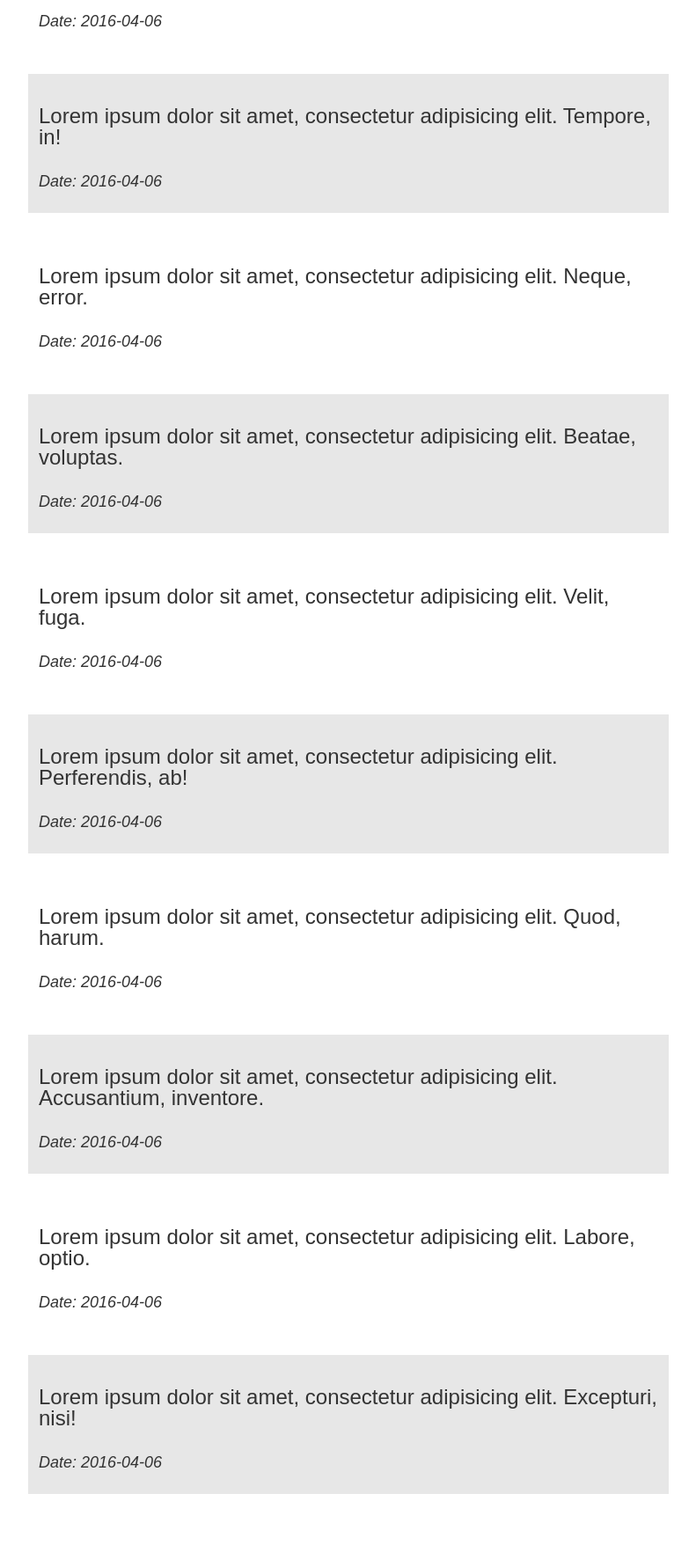
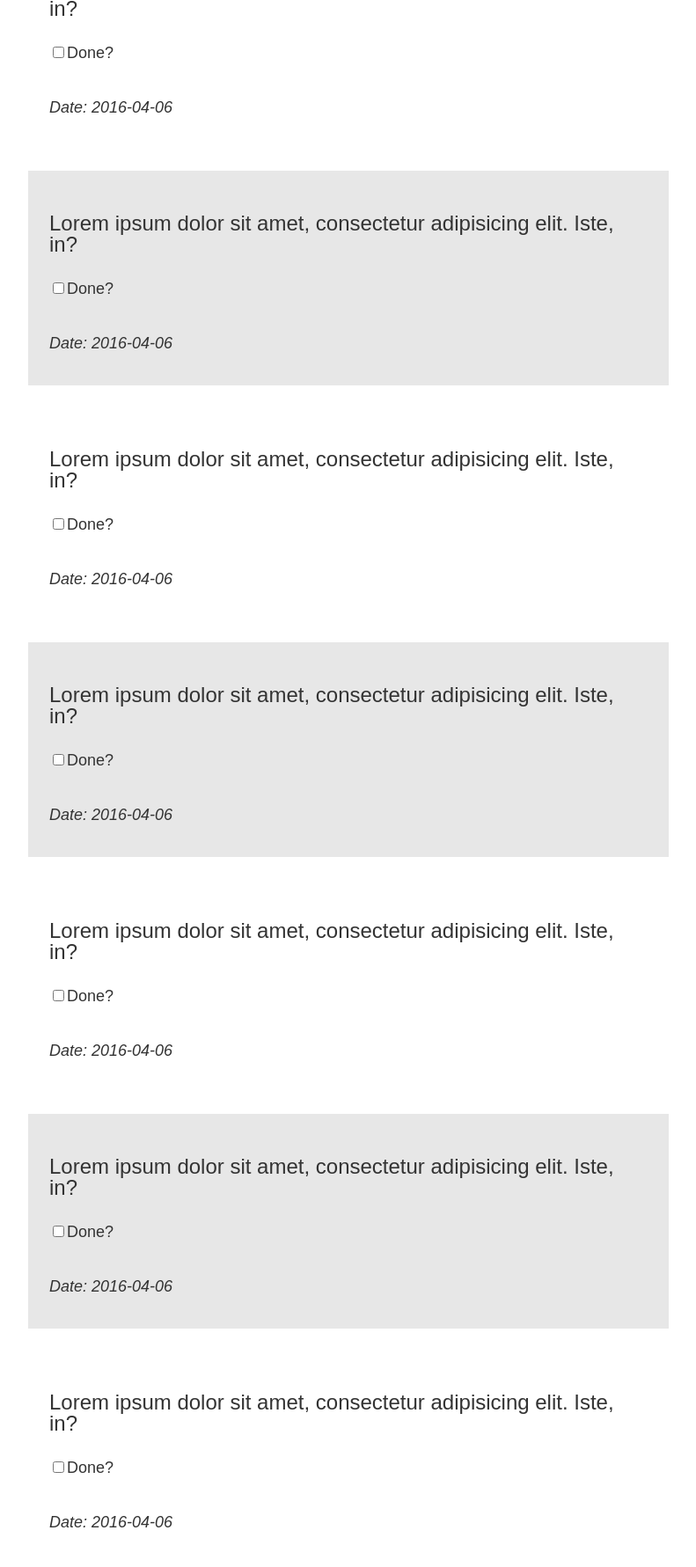
Before and after one commit to Sealious/workshops-2016-summer, a plain HTML site: page homework2/index.html in a window 1280 px wide. Shown: the part 366-2147 px from the top of the page at 88% size, without its empty margins (264-1055 px from the left). Before the commit the page ends 2088 px from the top, so only its background shows below. Drawn offline with Linux system fonts and the light colour scheme.

Commit message:
added checkboxes

```diff
--- a/homework2/index.html
+++ b/homework2/index.html
@@ -45,7 +45,7 @@
 
     li
     {
-     	padding:0.5rem;
+     	padding:1rem;
  		line-height: 2rem;
  		margin-top:  1rem;
     }
@@ -71,7 +71,6 @@
     	text-align: center;
     }
 
-
     </style>
 </head>
 <body>
@@ -92,46 +91,50 @@
 			<ul>
 				<li id="1">
 					<p>Lorem ipsum dolor sit amet, consectetur adipisicing elit. Iste, in?</p>
-					<span><em>Date: 2016-04-06</em></span>
+					<input type="checkbox" name="1"><span>Done?</span>
+					<p><span><em>Date: 2016-04-06</em></span></p>
 				</li>
 				<li id="2">
-					<p>Lorem ipsum dolor sit amet, consectetur adipisicing elit. Tempore, in!</p>
-					<span><em>Date: 2016-04-06</em></span>
+					<p>Lorem ipsum dolor sit amet, consectetur adipisicing elit. Iste, in?</p>
+					<input type="checkbox" name="2"><span>Done?</span>
+					<p><span><em>Date: 2016-04-06</em></span></p>
 				</li>
 				<li id="3">
-					<p>Lorem ipsum dolor sit amet, consectetur adipisicing elit. Neque, error.</p>
-					<span><em>Date: 2016-04-06</em></span>
+					<p>Lorem ipsum dolor sit amet, consectetur adipisicing elit. Iste, in?</p>
+					<input type="checkbox" name="3"><span>Done?</span>
+					<p><span><em>Date: 2016-04-06</em></span></p>
 				</li>
 				<li id="4">
-					<p>Lorem ipsum dolor sit amet, consectetur adipisicing elit. Beatae, voluptas.</p>
-					<span><em>Date: 2016-04-06</em></span>
+					<p>Lorem ipsum dolor sit amet, consectetur adipisicing elit. Iste, in?</p>
+					<input type="checkbox" name="4"><span>Done?</span>
+					<p><span><em>Date: 2016-04-06</em></span></p>
 				</li>
 				<li id="5">
-					<p>Lorem ipsum dolor sit amet, consectetur adipisicing elit. Velit, fuga.</p>
-					<span><em>Date: 2016-04-06</em></span>
+					<p>Lorem ipsum dolor sit amet, consectetur adipisicing elit. Iste, in?</p>
+					<input type="checkbox" name="5"><span>Done?</span>
+					<p><span><em>Date: 2016-04-06</em></span></p>
 				</li>
 				<li id="6">
-					<p>Lorem ipsum dolor sit amet, consectetur adipisicing elit. Perferendis, ab!</p>
-					<span><em>Date: 2016-04-06</em></span>
+					<p>Lorem ipsum dolor sit amet, consectetur adipisicing elit. Iste, in?</p>
+					<input type="checkbox" name="6"><span>Done?</span>
+					<p><span><em>Date: 2016-04-06</em></span></p>
 				</li>
 				<li id="7">
-					<p>Lorem ipsum dolor sit amet, consectetur adipisicing elit. Quod, harum.</p>
-					<span><em>Date: 2016-04-06</em></span>
+					<p>Lorem ipsum dolor sit amet, consectetur adipisicing elit. Iste, in?</p>
+					<input type="checkbox" name="7"><span>Done?</span>
+					<p><span><em>Date: 2016-04-06</em></span></p>
 				</li>
 				<li id="8">
-					<p>Lorem ipsum dolor sit amet, consectetur adipisicing elit. Accusantium, inventore.</p>
-					<span><em>Date: 2016-04-06</em></span>
+					<p>Lorem ipsum dolor sit amet, consectetur adipisicing elit. Iste, in?</p>
+					<input type="checkbox" name="8"><span>Done?</span>
+					<p><span><em>Date: 2016-04-06</em></span></p>
 				</li>
 				<li id="9">
-					<p>Lorem ipsum dolor sit amet, consectetur adipisicing elit. Labore, optio.</p>
-					<span><em>Date: 2016-04-06</em></span>
-				</li>
-				<li id="10">
-					<p>Lorem ipsum dolor sit amet, consectetur adipisicing elit. Excepturi, nisi!</p>
-					<span><em>Date: 2016-04-06</em></span>
+					<p>Lorem ipsum dolor sit amet, consectetur adipisicing elit. Iste, in?</p>
+					<input type="checkbox" name="9"><span>Done?</span>
+					<p><span><em>Date: 2016-04-06</em></span></p>
 				</li>
 			</ul>
-
 		</section>
 	</main>
 </body>
```
